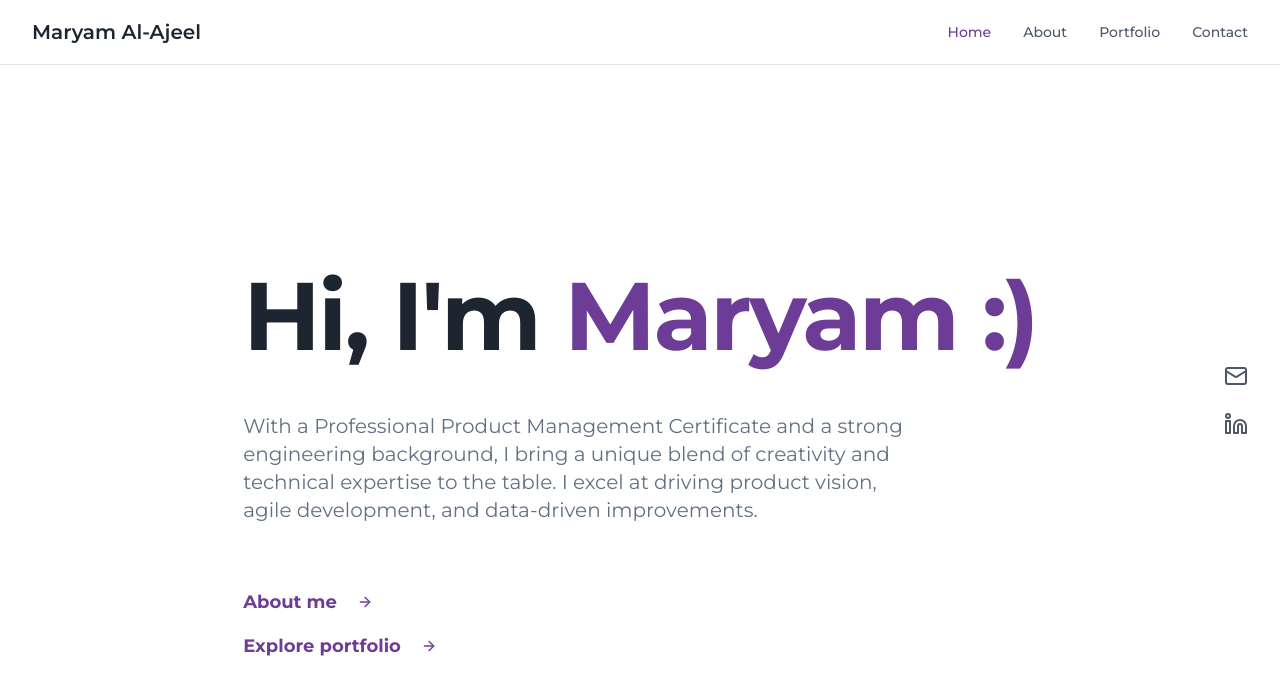
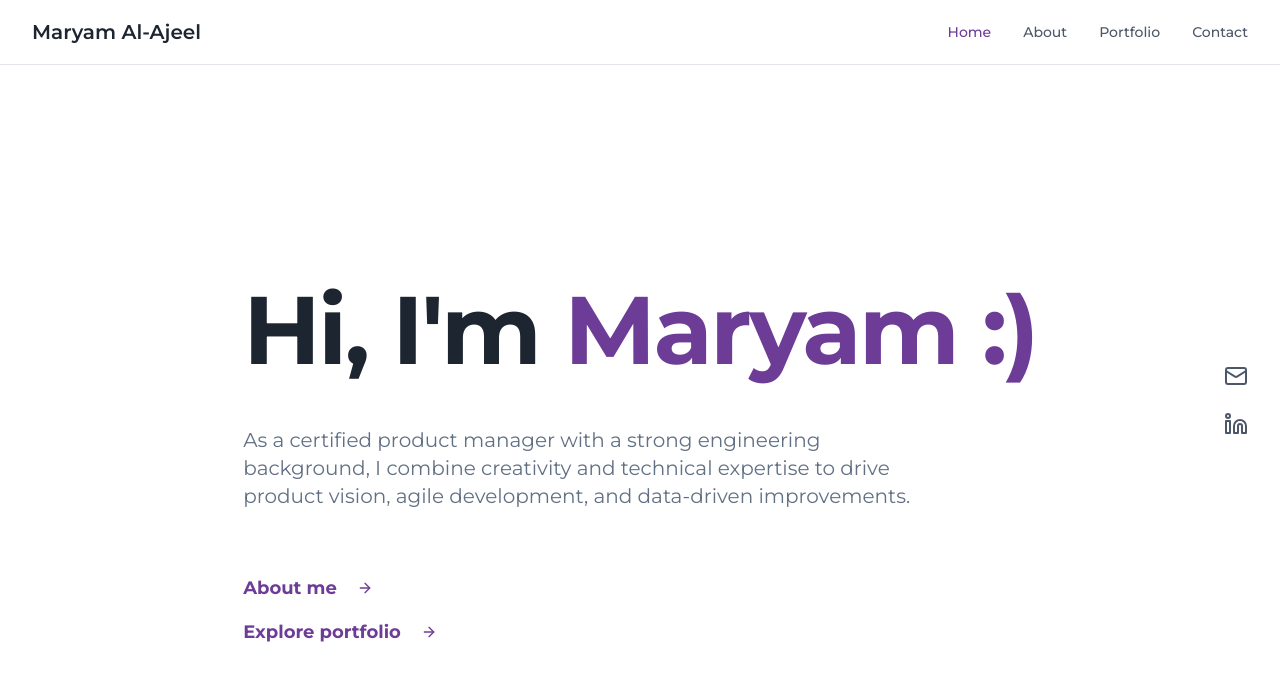
Before and after one commit to malajeel/majeel-portfolio, a React (Vite) app: page / in a window 1280 px wide. Shown: the top 694 px of the page. Built offline with nearby package versions, Linux system fonts and the light colour scheme.

Commit message:
Update home page description
Update the professional summary on the home page to the new provided text.

```diff
--- a/src/pages/Home.tsx
+++ b/src/pages/Home.tsx
@@ -37,9 +37,8 @@ const Home = () => {
         {/* Professional Summary */}
         <div className="mb-16 max-w-2xl">
           <p className="text-lg md:text-xl leading-relaxed text-muted-foreground text-left">
-            With a Professional Product Management Certificate and a strong engineering background,
-            I bring a unique blend of creativity and technical expertise to the table.
-            I excel at driving product vision, agile development, and data-driven improvements.
+            As a certified product manager with a strong engineering background, I combine creativity
+            and technical expertise to drive product vision, agile development, and data-driven improvements.
           </p>
         </div>
 
```
